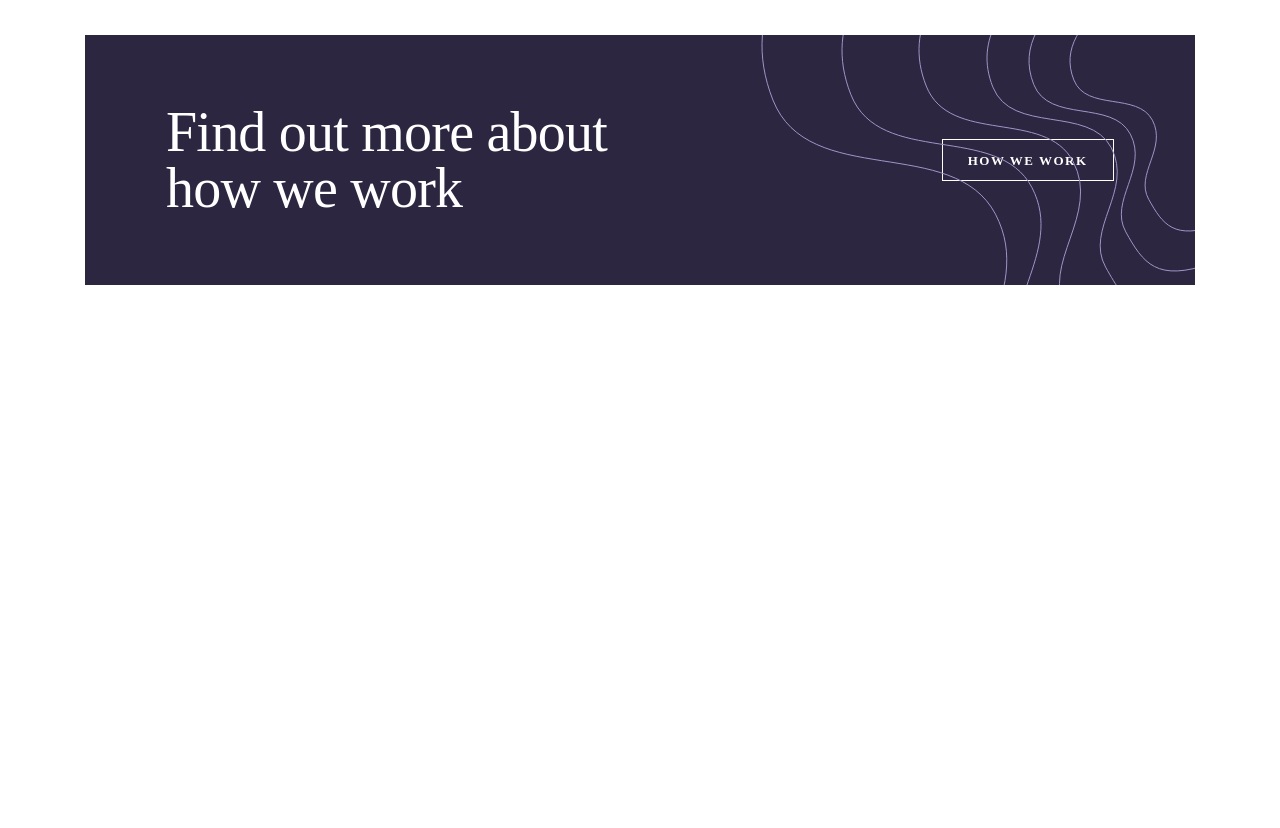
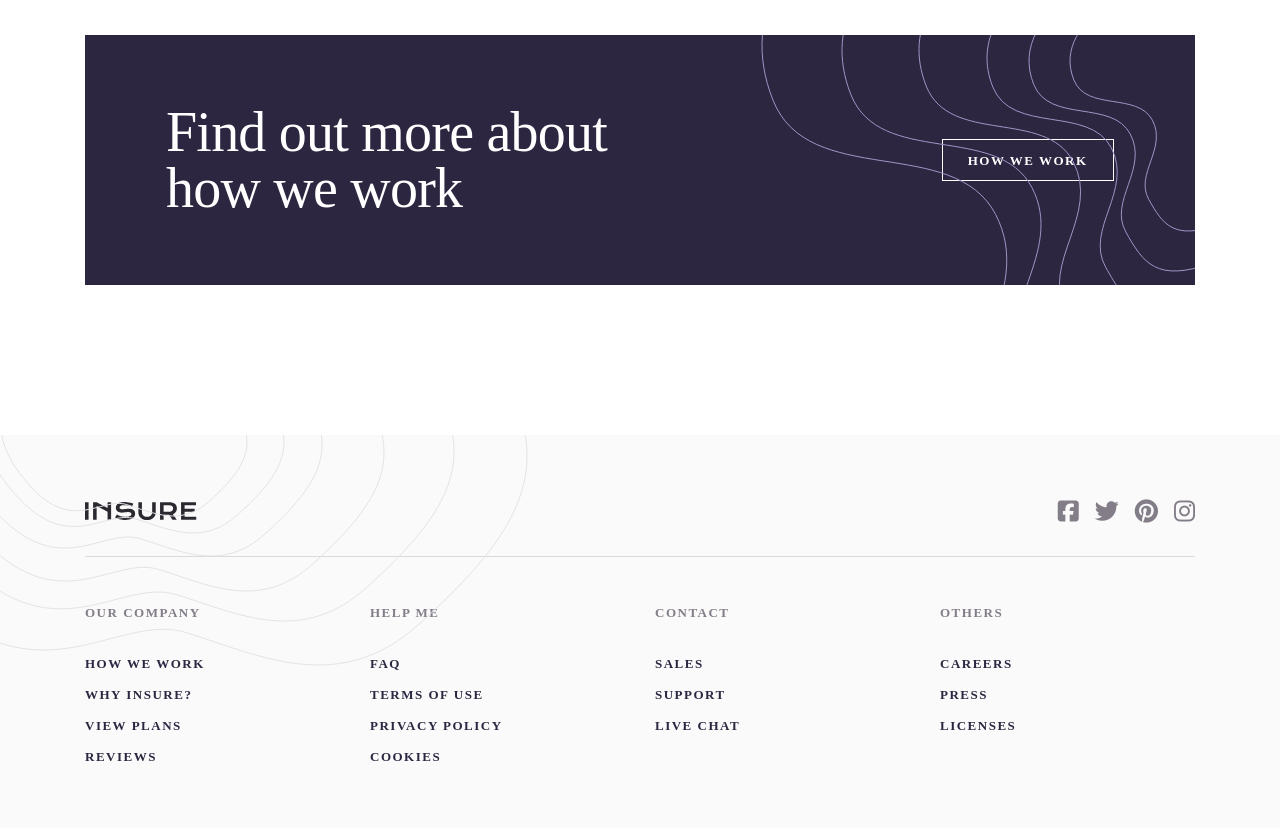
Before and after one commit to piushbhandari/Insure-landing-page, a plain HTML site: page index.html in a window 1280 px wide. Shown: the part 1585-2413 px from the top of the page. Before the commit the page ends 2020 px from the top, so only its background shows below. Drawn offline with Linux system fonts and the light colour scheme; a web font is replaced by a local one.

Commit message:
fin, just gotta do animations now

```diff
--- a/index.html
+++ b/index.html
@@ -1,6 +1,10 @@
 <!DOCTYPE html>
 <html lang="en">
   <head>
+    <script
+      src="https://kit.fontawesome.com/4ec3b093b8.js"
+      crossorigin="anonymous"
+    ></script>
     <meta charset="UTF-8" />
     <meta http-equiv="X-UA-Compatible" content="IE=edge" />
     <meta name="viewport" content="width=device-width, initial-scale=1.0" />
@@ -189,28 +193,42 @@
       </section>
     </main>
     <footer class="footer">
+      <div class="footer__patternbox footer__patternbox--desktop">
+        <img
+          src="./images/bg-pattern-footer-desktop.svg"
+          alt="bg-pattern-footer-desktop"
+          class="fit-image"
+        />
+      </div>
+      <div class="footer__patternbox footer__patternbox--mobile">
+        <img
+          src="./images/bg-pattern-footer-mobile.svg"
+          alt="bg-pattern-footer-mobile"
+          class="fit-image"
+        />
+      </div>
       <div class="footer__cont">
-        <div class="footer__row1">
+        <div class="footer__row1 flex-between">
           <img src="./images/logo.svg" alt="logo" />
           <ul class="footer__social-icons">
             <li>
               <a href="#" class="footer__social-icon">
-                <img src="./images/icon-facebook.svg" alt="icon-facebook" />
+                <i class="fab fa-facebook-square"></i>
               </a>
             </li>
             <li>
               <a href="#" class="footer__social-icon">
-                <img src="./images/icon-twitter.svg" alt="icon-twitter" />
+                <i class="fab fa-twitter"></i>
               </a>
             </li>
             <li>
               <a href="#" class="footer__social-icon">
-                <img src="./images/icon-pinterest.svg" alt="icon-pinterest" />
+                <i class="fab fa-pinterest"></i>
               </a>
             </li>
             <li>
               <a href="#" class="footer__social-icon">
-                <img src="./images/icon-instagram.svg" alt="icon-instagram" />
+                <i class="fab fa-instagram"></i>
               </a>
             </li>
           </ul>
@@ -218,40 +236,50 @@
         <div class="footer__row2">
           <ul class="footer__links">
             <li class="footer__link">
-              <p class="footer__link-title">Our company</p>
+              <p class="footer__link-title nav-links">Our company</p>
               <ul class="footer__navs">
-                <li><a href="#" class="footer__nav">How we work</a></li>
-                <li><a href="#" class="footer__nav">Why Insure?</a></li>
-                <li><a href="#" class="footer__nav">View plans</a></li>
-                <li><a href="#" class="footer__nav">Reviews</a></li>
+                <li>
+                  <a href="#" class="footer__nav nav-links">How we work</a>
+                </li>
+                <li>
+                  <a href="#" class="footer__nav nav-links">Why Insure?</a>
+                </li>
+                <li>
+                  <a href="#" class="footer__nav nav-links">View plans</a>
+                </li>
+                <li><a href="#" class="footer__nav nav-links">Reviews</a></li>
               </ul>
             </li>
 
             <li class="footer__link">
-              <p class="footer__link-title">Help me</p>
+              <p class="footer__link-title nav-links">Help me</p>
               <ul class="footer__navs">
-                <li><a href="#" class="footer__nav">FAQ</a></li>
-                <li><a href="#" class="footer__nav">Terms of use</a></li>
-                <li><a href="#" class="footer__nav">Privacy policy</a></li>
-                <li><a href="#" class="footer__nav">Cookies</a></li>
+                <li><a href="#" class="footer__nav nav-links">FAQ</a></li>
+                <li>
+                  <a href="#" class="footer__nav nav-links">Terms of use</a>
+                </li>
+                <li>
+                  <a href="#" class="footer__nav nav-links">Privacy policy</a>
+                </li>
+                <li><a href="#" class="footer__nav nav-links">Cookies</a></li>
               </ul>
             </li>
 
             <li class="footer__link">
-              <p class="footer__link-title">Contact</p>
+              <p class="footer__link-title nav-links">Contact</p>
               <ul class="footer__navs">
-                <li><a href="#" class="footer__nav">Sales</a></li>
-                <li><a href="#" class="footer__nav">Support</a></li>
-                <li><a href="#" class="footer__nav">Live chat</a></li>
+                <li><a href="#" class="footer__nav nav-links">Sales</a></li>
+                <li><a href="#" class="footer__nav nav-links">Support</a></li>
+                <li><a href="#" class="footer__nav nav-links">Live chat</a></li>
               </ul>
             </li>
 
             <li class="footer__link">
-              <p class="footer__link-title">Others</p>
+              <p class="footer__link-title nav-links">Others</p>
               <ul class="footer__navs">
-                <li><a href="#" class="footer__nav">Careers</a></li>
-                <li><a href="#" class="footer__nav">Press</a></li>
-                <li><a href="#" class="footer__nav">Licenses</a></li>
+                <li><a href="#" class="footer__nav nav-links">Careers</a></li>
+                <li><a href="#" class="footer__nav nav-links">Press</a></li>
+                <li><a href="#" class="footer__nav nav-links">Licenses</a></li>
               </ul>
             </li>
           </ul>
--- a/styles/footer.css
+++ b/styles/footer.css
@@ -1,3 +1,96 @@
-footer {
+.footer {
+  position: relative;
+  background: #fafafa;
+  padding: 6.4rem 2.4rem;
+}
+.footer__patternbox {
+  position: absolute;
+  top: 0;
+  left: 0;
+}
+.footer__patternbox--mobile {
   display: none;
 }
+.footer__cont {
+  max-width: 111rem;
+  margin: 0 auto;
+}
+.footer__row1 {
+  margin-bottom: 4.8rem;
+  padding-bottom: 3.3rem;
+  border-bottom: 1px solid #dadada;
+}
+.footer__social-icons {
+  display: flex;
+  align-items: center;
+  gap: 1.6rem;
+}
+.footer__social-icon {
+  display: flex;
+  align-items: center;
+  color: #837d88;
+  font-size: 2.4rem;
+}
+.footer__social-icon:focus,
+.footer__social-icon:hover {
+  color: #2c2830;
+}
+.footer__links {
+  display: flex;
+  gap: 3rem;
+}
+.footer__link {
+  width: 100%;
+  max-width: 25.5rem;
+}
+.footer__link-title {
+  margin-bottom: 3.6rem;
+  color: #837d88;
+}
+.footer__nav {
+  color: #2d2641;
+}
+.footer__nav:focus,
+.footer__nav:hover {
+  text-decoration: underline;
+}
+.footer__navs {
+  display: flex;
+  flex-direction: column;
+  gap: 1.6rem;
+}
+@media all and (max-width: 822px) {
+  .footer__links {
+    display: grid;
+    grid-template-columns: 1fr 1fr;
+    column-gap: 1rem;
+  }
+  .footer__link {
+    text-align: center;
+  }
+}
+@media all and (max-width: 375px) {
+  .footer {
+    padding: 8.8rem 2.4rem;
+  }
+  .footer__patternbox--mobile {
+    display: block;
+  }
+  .footer__patternbox--desktop {
+    display: none;
+  }
+  .footer__row1 {
+    margin-bottom: 4rem;
+    padding-bottom: 4rem;
+    border-bottom: 1px solid #dadada;
+    flex-direction: column;
+    gap: 3.2rem;
+  }
+  .footer__links {
+    grid-template-columns: 1fr;
+    column-gap: 4rem;
+  }
+  .footer__link {
+    margin: 0 auto;
+  }
+}
```
